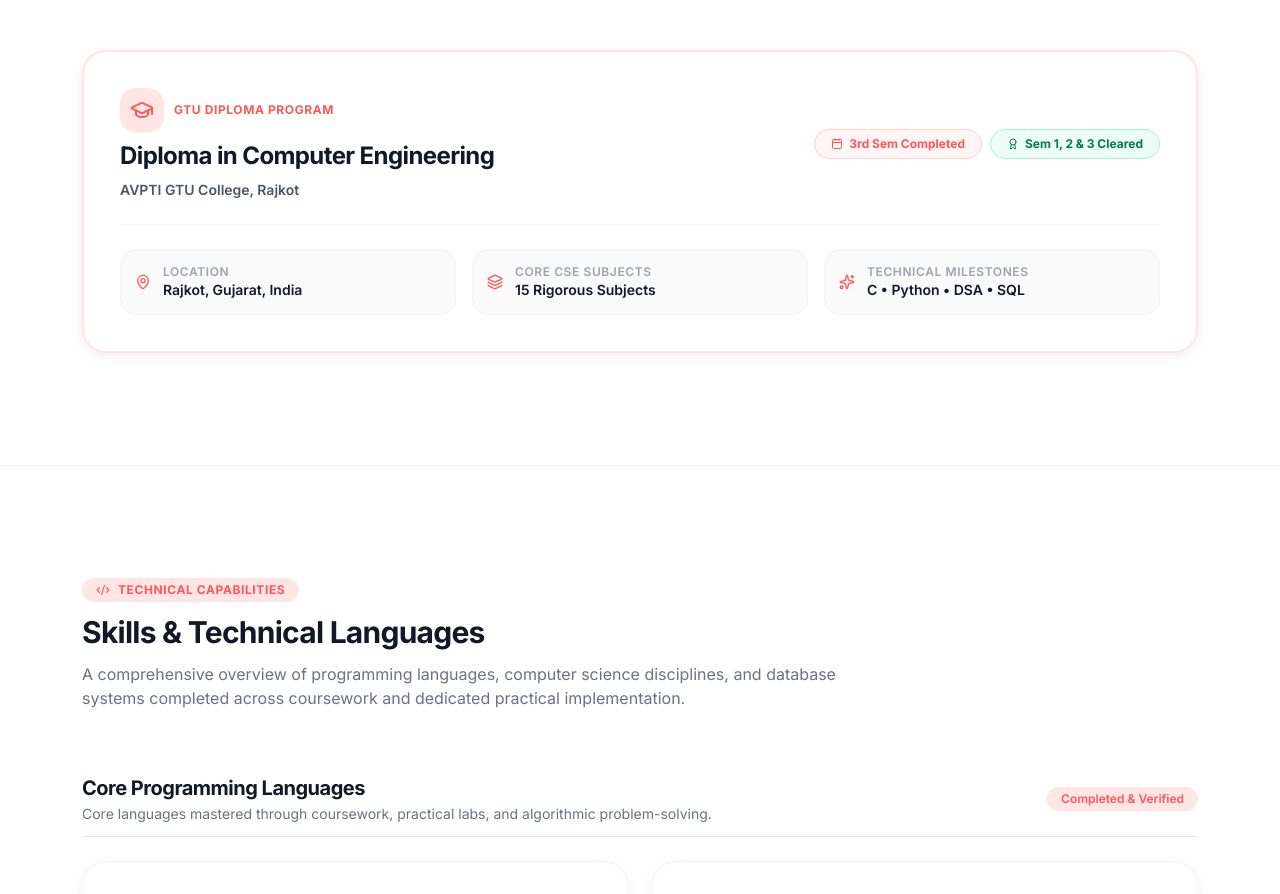
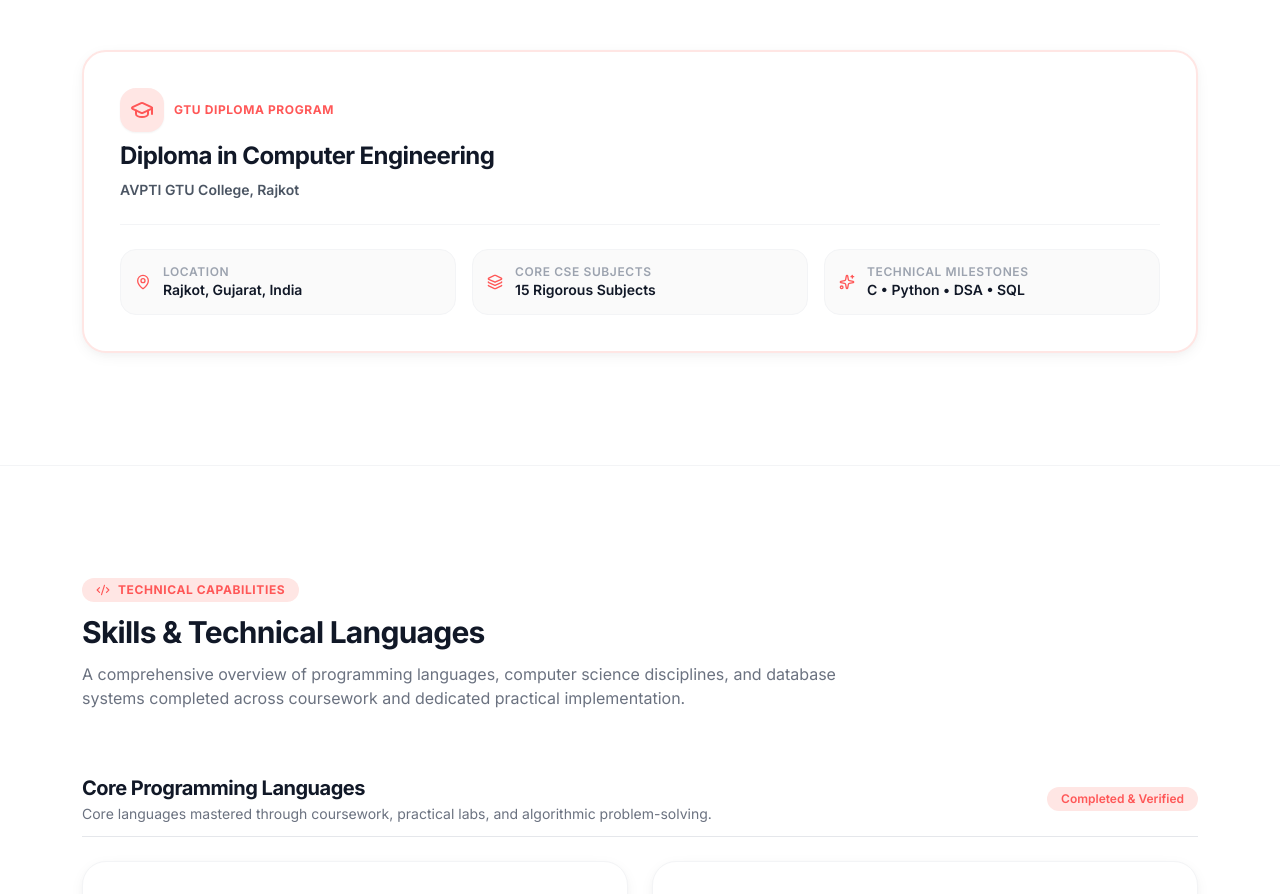
Before and after one commit to bansijethava/portfolio, a Next.js app: page / in a window 1280 px wide. Shown: the part 1940-2834 px from the top of the page. Built offline with nearby package versions, Linux system fonts and the light colour scheme.

Commit message:
remove: academic badges (3rd Sem Completed & Sem 1,2,3 Cleared) from Education

```diff
--- a/components/Education.tsx
+++ b/components/Education.tsx
@@ -2,8 +2,6 @@ import { educationData } from "@/lib/portfolio-data";
 import {
   GraduationCap,
   MapPin,
-  Calendar,
-  Award,
   Layers,
   Sparkles,
 } from "lucide-react";
@@ -57,17 +55,7 @@ export default function Education() {
               </p>
             </div>
 
-            {/* Academic Badges */}
-            <div className="flex flex-wrap items-center gap-2 pt-1 sm:pt-0">
-              <div className="inline-flex items-center gap-1.5 px-3 py-1 sm:px-4 sm:py-1.5 rounded-full bg-[#FFF5F5] dark:bg-[#141B2D] border border-[#FFD1CD] dark:border-[#FF6B6B]/30 text-[11px] sm:text-xs font-bold text-[#FF5757] dark:text-[#FF8080] whitespace-nowrap">
-                <Calendar className="w-3 h-3 text-[#FF5757] dark:text-[#FF8080]" />
-                <span>3rd Sem Completed</span>
-              </div>
-              <div className="inline-flex items-center gap-1.5 px-3 py-1 sm:px-4 sm:py-1.5 rounded-full bg-emerald-50 dark:bg-emerald-950/40 border border-emerald-200 dark:border-emerald-800/60 text-[11px] sm:text-xs font-bold text-emerald-700 dark:text-emerald-400 whitespace-nowrap">
-                <Award className="w-3 h-3" />
-                <span>Sem 1, 2 &amp; 3 Cleared</span>
-              </div>
-            </div>
+
           </div>
 
           {/* Quick Metrics Bar */}
```
